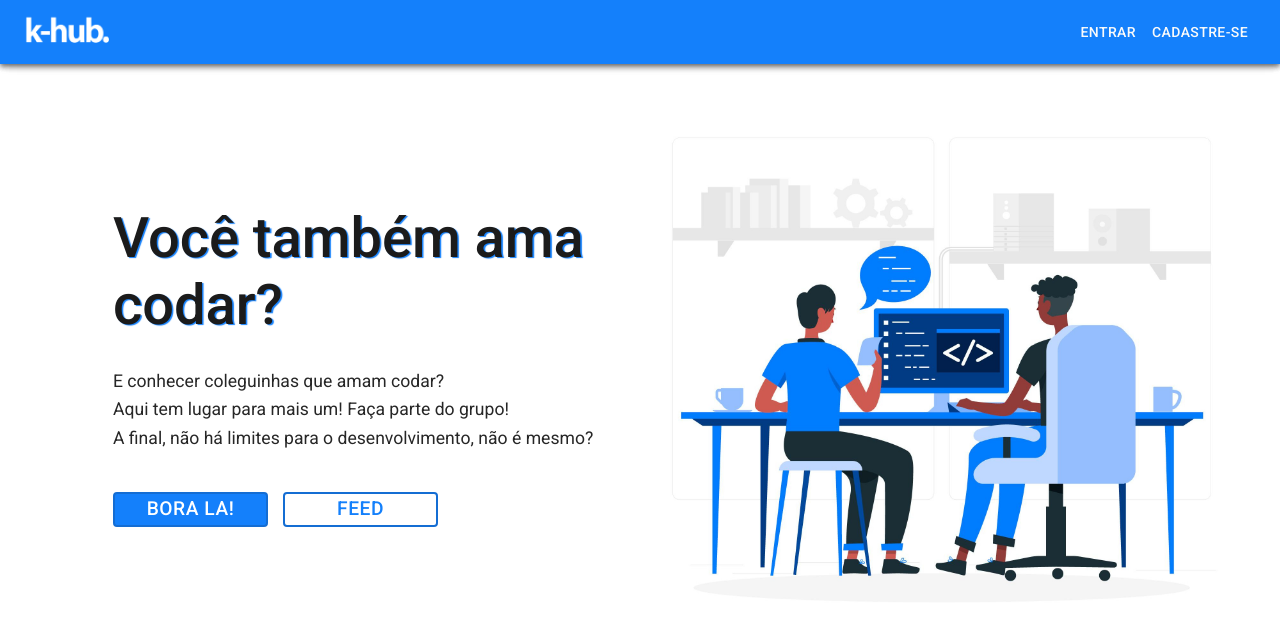
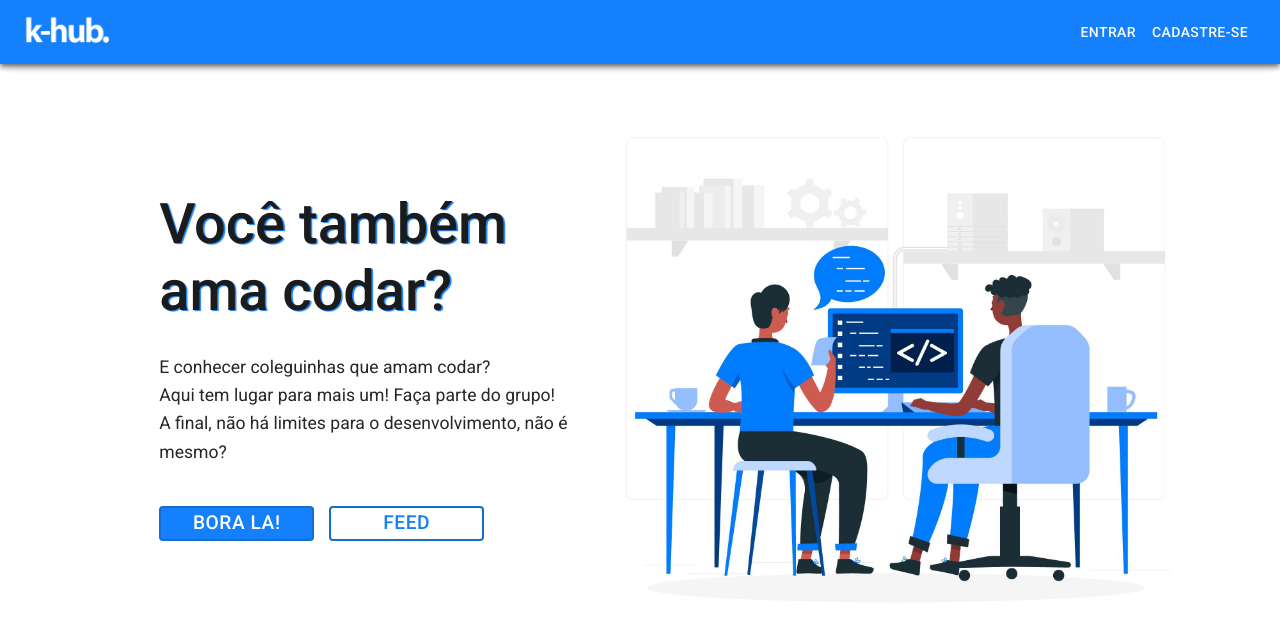
Before and after one commit to SamaraCollet/kenzie-hub, a React (Create React App) app: page / in a window 1280 px wide. Shown: the top 628 px of the page. Built offline with nearby package versions, Linux system fonts and the light colour scheme.

Commit message:
mais algumas mudanças nos styles

```diff
--- a/src/App.js
+++ b/src/App.js
@@ -1,14 +1,12 @@
 import "antd/dist/antd.css";
 import GlobalStyle from "./styles/global";
 import { Switch, Route } from "react-router-dom";
-import { useSelector } from "react-redux";
 
 import RegisterPage from "./pages/register-page";
 import Home from "./pages/home";
 import Login from "./pages/login-page";
 import Header from "./components/header";
 import UserPage from "./pages/user-page";
-import HeaderLogOut from "./components/header-autenticado";
 import Feed from "./pages/feed-page";
 import PageNotFound from "./pages/page-not-found";
 
@@ -39,11 +37,11 @@ function App() {
             <Header />
             <Home />
           </Route>
-          <Route path='/user/:id'>
+          <Route path="/user/:id">
             <Header />
             <UserPage />
           </Route>
-          <Route path='*'>
+          <Route path="*">
             <Header />
             <PageNotFound />
           </Route>
--- a/src/pages/home/style.js
+++ b/src/pages/home/style.js
@@ -1,6 +1,6 @@
 import styled from "styled-components";
 
-export const ContainerHome = styled.div`
+export const ContainerHome = styled.div `
   background-color: #fff;
   display: flex;
   justify-content: center;
@@ -8,7 +8,7 @@ export const ContainerHome = styled.div`
   flex-direction: column;
 `;
 
-export const Banner = styled.div`
+export const Banner = styled.div `
   display: flex;
   flex-direction: row;
   padding-top: 15vh;
@@ -16,8 +16,8 @@ export const Banner = styled.div`
   align-items: center;
 
   .bannerContent {
-    width: 40vw;
-    margin-right: 30px;
+    width: 32vw;
+    margin-right: 40px;
   }
 
   div {
```
